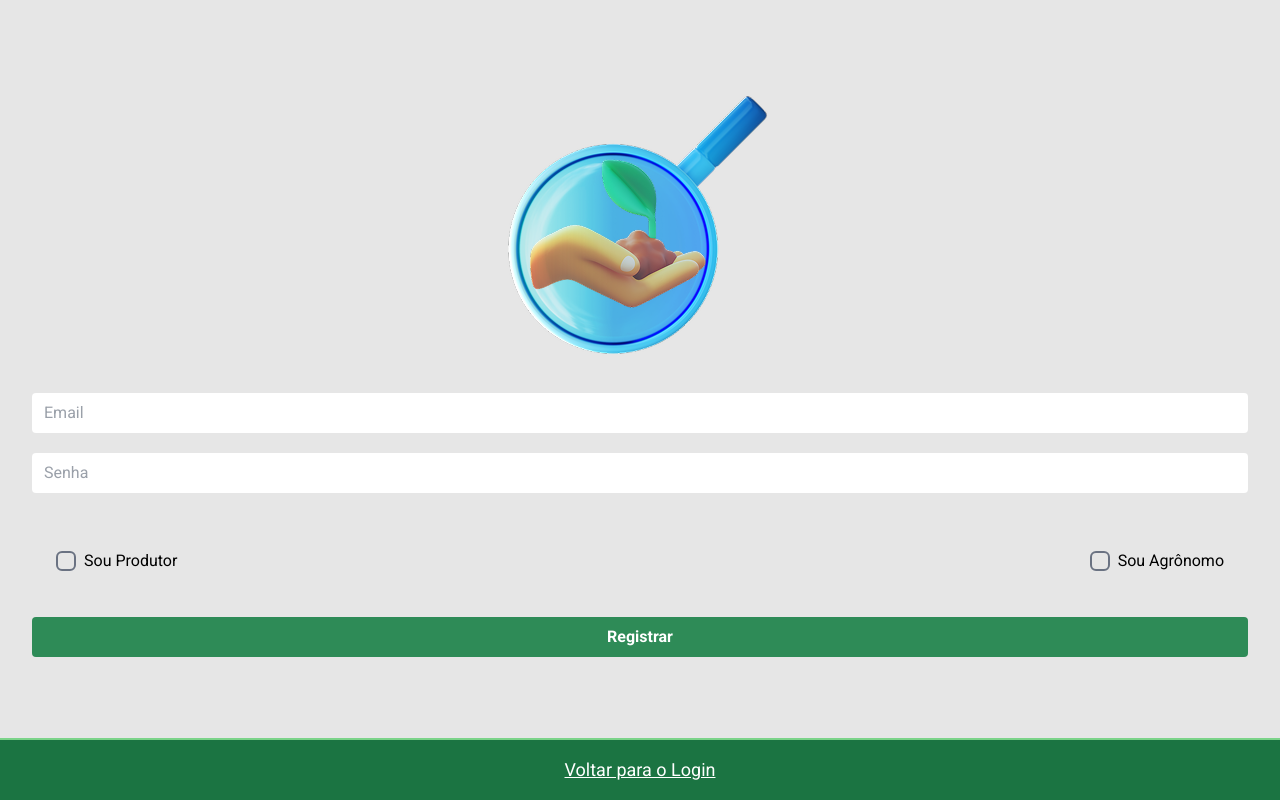
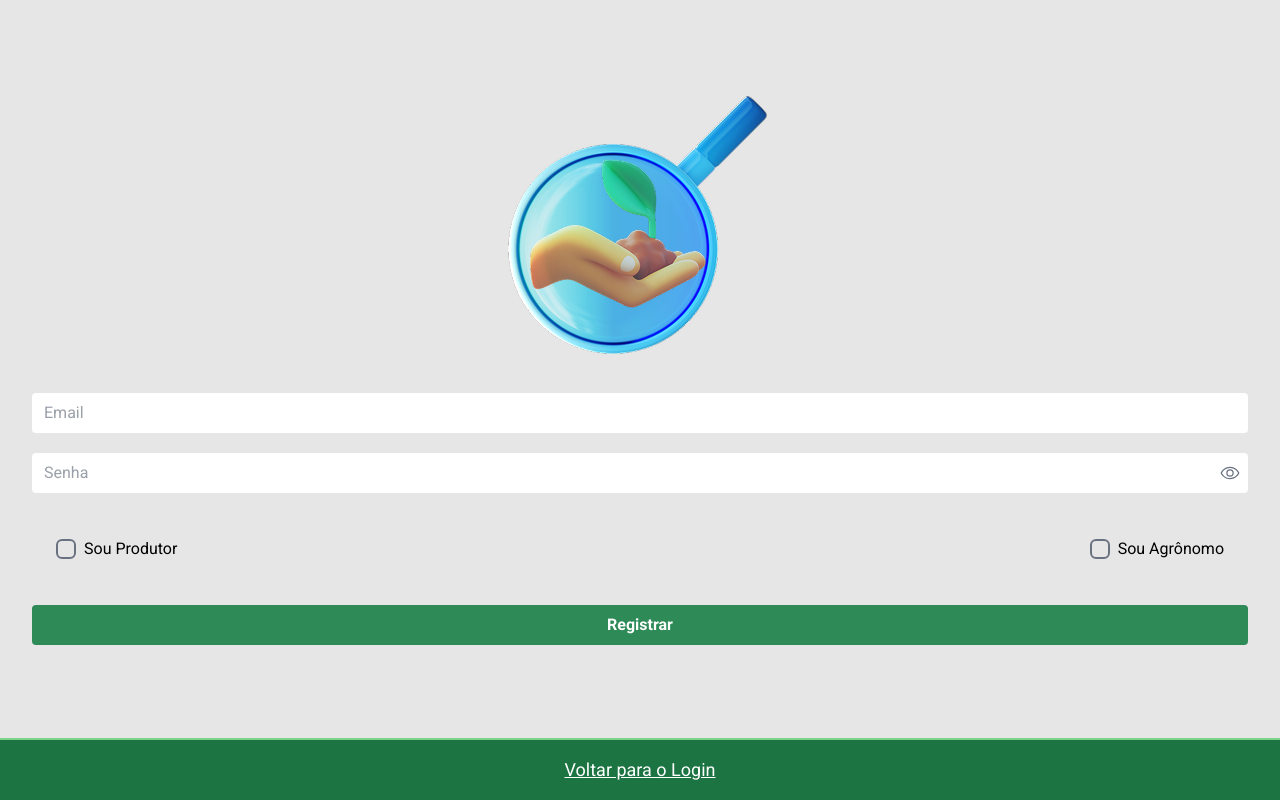
Before and after one commit to Fellyipe/hackaton_show_rural_digital_2025, a React (Vite) app in the folder frontend/: page /registro in a window 1280 px wide. Built offline with nearby package versions, Linux system fonts and the light colour scheme.

Commit message:
adicionar funcionalidade de exibição de senha no formulário de registro e login; ajustar estilo dos campos de entrada

```diff
--- a/frontend/src/Pages/Login/Login.jsx
+++ b/frontend/src/Pages/Login/Login.jsx
@@ -35,7 +35,7 @@ function Login() {
         </div>
         <div className="flex items-center justify-center bg-white rounded px-2">
           <input
-            className="appearance-none border-none rounded w-full py-2 px-3 text-gray-700 bg-white focus:outline-none"
+            className="appearance-none border-none rounded w-full py-2 px-1 text-gray-700 bg-white focus:outline-none"
             id="password"
             type={showPassword ? "text" : "password"}
             placeholder="Senha"
--- a/frontend/src/Pages/Registro/Registro.jsx
+++ b/frontend/src/Pages/Registro/Registro.jsx
@@ -1,8 +1,10 @@
 import { useState } from "react";
 import Logo from "/logo.png";
 import Footer from "../../components/footer/Footer.jsx";
+import { Eye, EyeSlash } from "@phosphor-icons/react";
 
 function Registro() {
+  const [showPassword, setShowPassword] = useState(false);
   const [formData, setFormData] = useState({
     email: "",
     password: "",
@@ -50,16 +52,25 @@ function Registro() {
             onChange={handleChange}
           />
         </div>
-        <div>
+
+        <div className="flex items-center justify-center bg-white rounded px-2">
           <input
-            className="appearance-none border-none rounded w-full py-2 px-3 text-gray-700 mb-3 bg-white focus:outline-none"
+            className="appearance-none border-none rounded w-full py-2 px-1 text-gray-700 bg-white focus:outline-none"
             id="password"
-            type="password"
+            type={showPassword ? "text" : "password"}
             placeholder="Senha"
             value={formData.password}
             onChange={handleChange}
           />
+          <button
+            type="button"
+            className="cursor-pointer  flex items-center text-gray-500 hover:text-gray-700"
+            onClick={() => setShowPassword(!showPassword)}
+          >
+            {showPassword ? <EyeSlash size={20} /> : <Eye size={20} />}
+          </button>
         </div>
+
         <div className="flex justify-between p-6">
           <div className="flex items-center gap-2">
             <input
```
